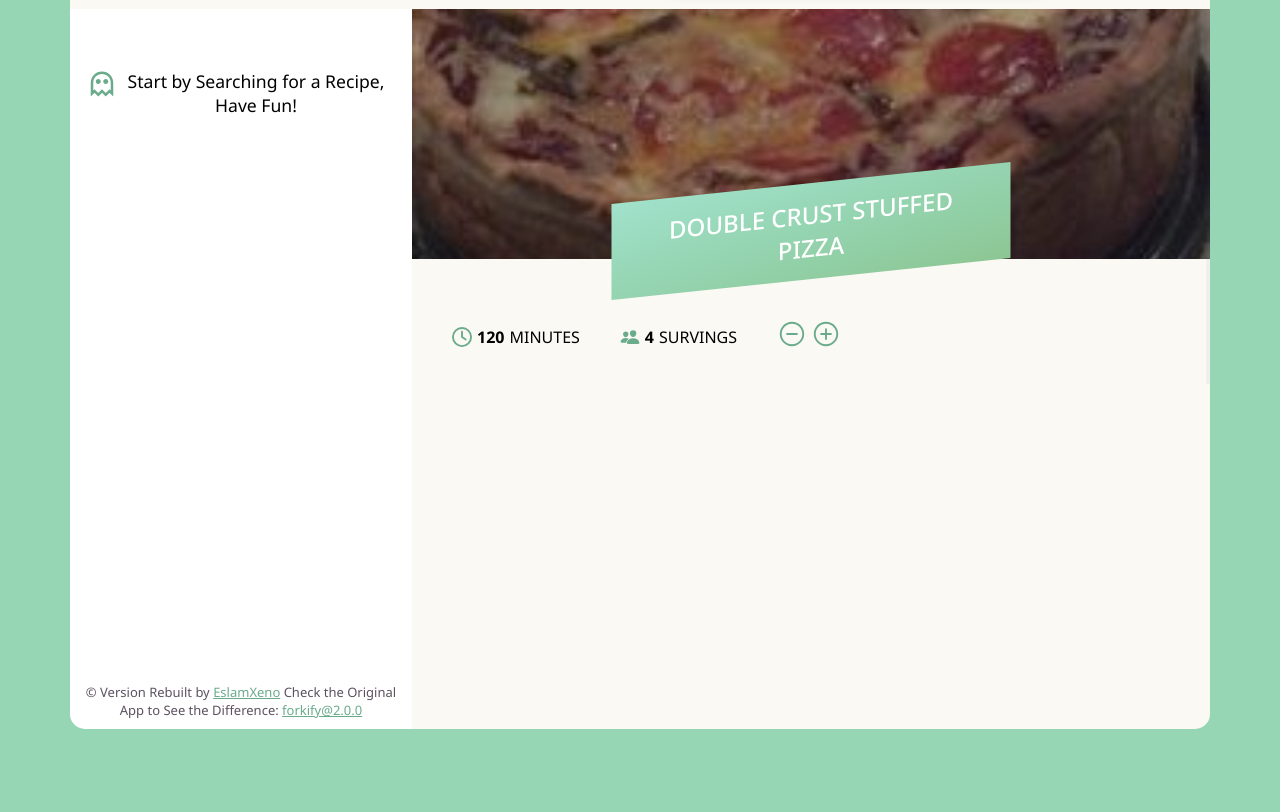
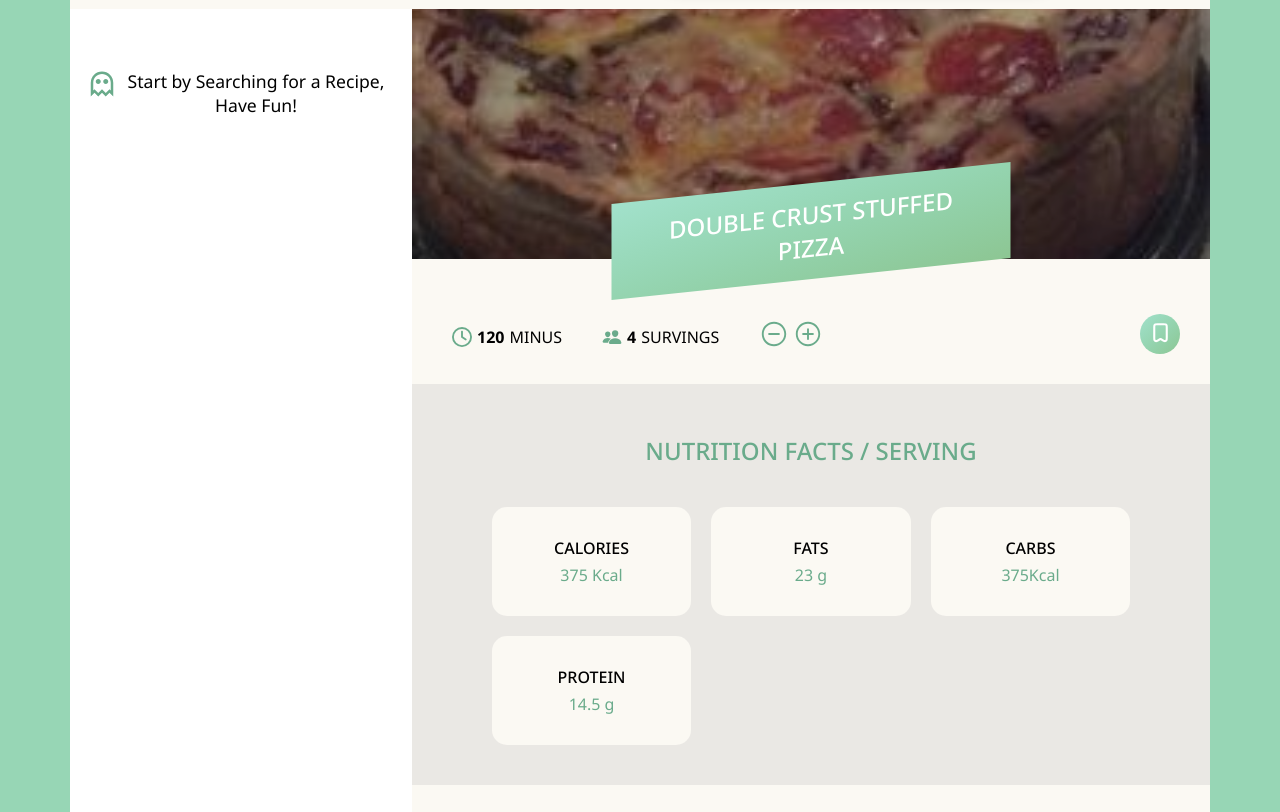
Before and after one commit to EslamOmar5012/Forkify-V2, a website built with Parcel: page src/index.html in a window 1280 px wide. Shown: the part 131-943 px from the top of the page. Built offline with nearby package versions, Linux system fonts and the light colour scheme; files whose address does not match are found by name.

Commit message:
finish second section in recipes

```diff
--- a/src/index.html
+++ b/src/index.html
@@ -378,8 +378,8 @@
                       d="M464 256a208 208 0 1 1-416 0a208 208 0 1 1 416 0M0 256a256 256 0 1 0 512 0a256 256 0 1 0-512 0m232-136v136c0 8 4 15.5 10.7 20l96 64c11 7.4 25.9 4.4 33.3-6.7s4.4-25.9-6.7-33.3L280 243.2V120c0-13.3-10.7-24-24-24s-24 10.7-24 24"
                     />
                   </svg>
-                  <span>120</span>
-                  minutes
+                  <span class="num">120</span>
+                  <span class="span-text">minus</span>
                 </p>
                 <p>
                   <svg
@@ -393,8 +393,8 @@
                       d="M336 256c-20.56 0-40.44-9.18-56-25.84c-15.13-16.25-24.37-37.92-26-61c-1.74-24.62 5.77-47.26 21.14-63.76S312 80 336 80c23.83 0 45.38 9.06 60.7 25.52c15.47 16.62 23 39.22 21.26 63.63c-1.67 23.11-10.9 44.77-26 61C376.44 246.82 356.57 256 336 256m131.83 176H204.18a27.71 27.71 0 0 1-22-10.67a30.22 30.22 0 0 1-5.26-25.79c8.42-33.81 29.28-61.85 60.32-81.08C264.79 297.4 299.86 288 336 288c36.85 0 71 9 98.71 26.05c31.11 19.13 52 47.33 60.38 81.55a30.27 30.27 0 0 1-5.32 25.78A27.68 27.68 0 0 1 467.83 432M147 260c-35.19 0-66.13-32.72-69-72.93c-1.42-20.6 5-39.65 18-53.62c12.86-13.83 31-21.45 51-21.45s38 7.66 50.93 21.57c13.1 14.08 19.5 33.09 18 53.52c-2.87 40.2-33.8 72.91-68.93 72.91m65.66 31.45c-17.59-8.6-40.42-12.9-65.65-12.9c-29.46 0-58.07 7.68-80.57 21.62c-25.51 15.83-42.67 38.88-49.6 66.71a27.39 27.39 0 0 0 4.79 23.36A25.32 25.32 0 0 0 41.72 400h111a8 8 0 0 0 7.87-6.57c.11-.63.25-1.26.41-1.88c8.48-34.06 28.35-62.84 57.71-83.82a8 8 0 0 0-.63-13.39c-1.57-.92-3.37-1.89-5.42-2.89"
                     />
                   </svg>
-                  <span>4</span>
-                  Survings
+                  <span class="num">4</span>
+                  <span class="span-text">survings</span>
                 </p>
                 <div class="plus-minus">
                   <svg
@@ -421,7 +421,49 @@
                   </svg>
                 </div>
               </div>
-              <button class="btn btn-"></button>
+              <button class="btn btn-bookmark">
+                <svg
+                  xmlns="http://www.w3.org/2000/svg"
+                  width="25"
+                  height="25"
+                  viewBox="0 0 24 24"
+                >
+                  <path
+                    fill="none"
+                    stroke="#FFF"
+                    stroke-linecap="round"
+                    stroke-linejoin="round"
+                    stroke-width="2"
+                    d="M6 7.2v9.485c0 1.361 0 2.042.204 2.458a2 2 0 0 0 2.06 1.102c.46-.06 1.026-.438 2.158-1.193l.003-.002c.449-.3.673-.449.908-.532a2 2 0 0 1 1.333 0c.235.083.46.233.911.534c1.133.755 1.7 1.132 2.16 1.193a2 2 0 0 0 2.059-1.102c.204-.416.204-1.097.204-2.458V7.197c0-1.118 0-1.678-.218-2.105a2 2 0 0 0-.875-.874C16.48 4 15.92 4 14.8 4H9.2c-1.12 0-1.68 0-2.108.218a2 2 0 0 0-.874.874C6 5.52 6 6.08 6 7.2"
+                  />
+                </svg>
+              </button>
+            </div>
+
+            <div class="nutrition-facts">
+              <h2>Nutrition Facts / Serving</h2>
+              <div class="calories">
+                <div class="box">
+                  <h3>Calories</h3>
+                  <p>375 Kcal</p>
+                </div>
+                <div class="box">
+                  <h3>Fats</h3>
+                  <p>23 g</p>
+                </div>
+                <div class="box">
+                  <h3>Carbs</h3>
+                  <p>375Kcal</p>
+                </div>
+                <div class="box">
+                  <h3>Protein</h3>
+                  <p>14.5 g</p>
+                </div>
+              </div>
+            </div>
+
+            <div class="ingredients">
+              <h2>Recipe Ingredients</h2>
             </div>
           </div>
         </div>
--- a/src/scss/_containers.scss
+++ b/src/scss/_containers.scss
@@ -20,7 +20,6 @@ body {
   background-color: var(--bg-1); // Light/Dark theme value from CSS vars
   transition: var(--main-transition);
   padding: 40px 0;
-  height: 20000px;
 }
 
 @media (max-width: 992px) {
--- a/src/scss/_recipes.SCSS
+++ b/src/scss/_recipes.SCSS
@@ -90,6 +90,7 @@
     .info-for-recipe {
       display: flex;
       justify-content: space-between;
+      align-items: center;
       .timing-surving {
         display: flex;
         gap: 40px;
@@ -100,11 +101,21 @@
           color: var(--c-1);
           text-transform: uppercase;
           svg,
-          span {
+          .num {
             margin-right: 5px;
           }
-          span {
+          .num {
             font-weight: bold;
+          }
+          .span-text {
+            @include global-rules.apply-style-with-media-query(
+              null,
+              992px,
+              "&",
+              (
+                display: none,
+              )
+            );
           }
           svg path {
             fill: var(--c-2);
@@ -132,7 +143,59 @@
         }
       }
       button {
+        width: 40px;
+        height: 40px;
+        border-radius: 50%;
+        border: none;
+        background-image: var(--btn-bg);
+        margin-top: 25px;
+        margin-right: 30px;
+        svg {
+          object-fit: center center;
+        }
+        &:hover {
+          box-shadow: 0px 5px 10px var(--shadow-c-1);
+          transform: scale(1.2);
+          cursor: pointer;
+        }
       }
+    }
+
+    .nutrition-facts {
+      background-color: var(--bg-3);
+      padding: 20px 0 40px;
+      h2 {
+        padding: 30px 0 40px;
+        font-weight: 500;
+      }
+      .calories {
+        width: 80%;
+        // padding: 0 30px;
+        margin: auto;
+        display: grid;
+        gap: 20px;
+        grid-template-columns: repeat(auto-fill, minmax(160px, 1fr));
+        .box {
+          background-color: var(--bg-2);
+          padding: 30px 40px;
+          border-radius: 15px;
+          h3 {
+            max-width: 100%;
+            font-weight: 500;
+            font-size: 16px;
+            text-transform: uppercase;
+            color: var(--c-1);
+            margin-bottom: 5px;
+          }
+          p {
+            color: var(--c-2);
+          }
+        }
+      }
+    }
+
+    .ingredients {
+      padding: 30px 0;
     }
   }
 }
```
Also changed, not shown: src/scss/style.css, 1 other file.
